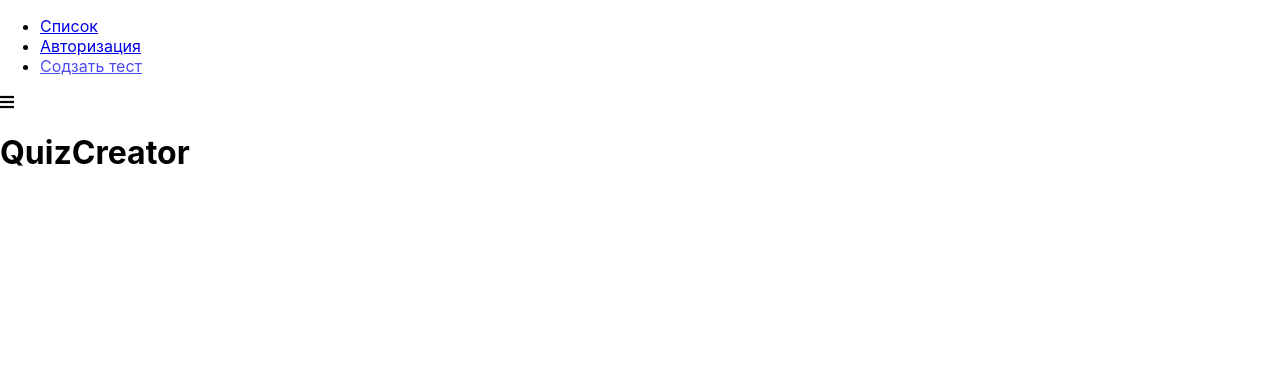
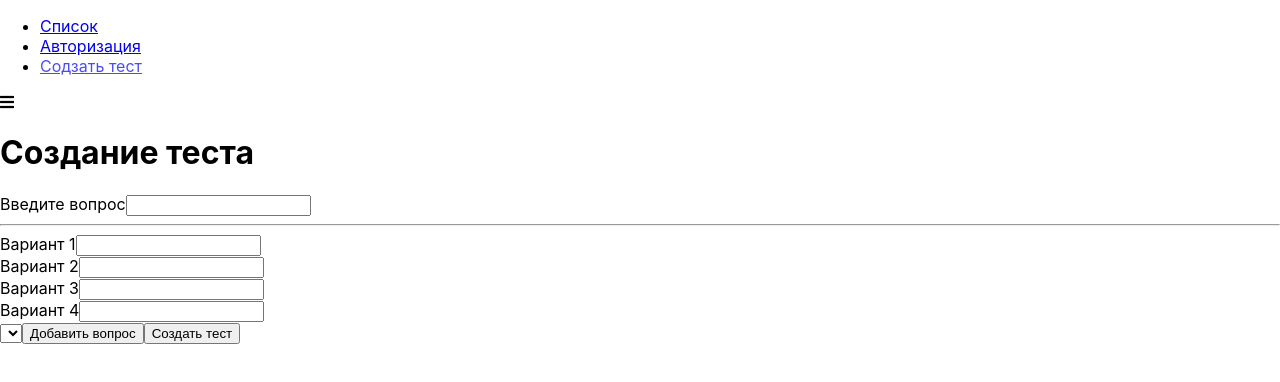
Before and after one commit to kravtsovRoman/react_v.2, a React app: page /quiz-creator in a window 1280 px wide. Shown: the top 382 px of the page. Built offline with nearby package versions, Linux system fonts and the light colour scheme.

Commit message:
create new quiz

```diff
--- /dev/null
+++ b/src/containers/QuizCreator/QuizCreator.css
@@ -0,0 +1,25 @@
+.QuizCreator {
+    display: flex;
+    justify-content: center;
+    padding-top: 50px;
+    flex-grow: 1;
+    width: 100%;
+    background: linear-gradient(270deg, #a53df0 0%, #f08ebc 100%);
+}
+
+.QuizCreator > div {
+    width: 100%;
+    max-width: 850px;
+    padding: 0 20px;
+}
+
+.QuizCreator h1 {
+    text-align: center;
+}
+
+.QuizCreator form {
+    background: #eee;
+    border-radius: 5px;
+    padding: 15px;
+    box-shadow: 2px 2px 2px rgba(0, 0, 0, .5);
+}
--- a/src/containers/QuizCreator/QuizCreator.js
+++ b/src/containers/QuizCreator/QuizCreator.js
@@ -1,10 +1,97 @@
-import React, {Component} from 'react';
+import React, {Component, Fragment} from 'react';
+import classes from './QuizCreator.css';
+import Button from '../../components/UI/Button/Button';
+import  {createControl} from '../../form/formFramework';
+import Input from "../../components/UI/input/Input";
+
+function createOptionControl(number) {
+    return createControl({
+        label: `Вариант ${number}`,
+        errorMessage: 'Значение не может быть пустым',
+        id: number
+    }, {required: true})
+}
+
+function createFormControls() {
+    return {
+        question: createControl({
+            label: 'Введите вопрос',
+            errorMessage: 'Вопрос не может быть пустым',
+        }, {required: true}),
+        option1: createOptionControl(1),
+        option2: createOptionControl(2),
+        option3: createOptionControl(3),
+        option4: createOptionControl(4)
+    }
+}
 
 export default class QuizCreator extends Component {
+
+    state = {
+        quiz: [],
+        formControls: createFormControls()
+    };
+
+    submitHandler = (e) => {
+        e.preventDefault();
+    };
+
+    addQuestionHandler = () => {
+
+    };
+
+    createQuizHandler = () => {
+
+    };
+
+    changeHandler = (value, controlName) => {
+
+    };
+
+    renderControls = () => {
+        return Object.keys(this.state.formControls).map((controlName, index) => {
+            const control = this.state.formControls[controlName];
+
+            return (
+                <Fragment key={index}>
+                    <Input
+                        label={control.label}
+                        value={control.value}
+                        valid={control.valid}
+                        shouldValidate={!!control.validation}
+                        touched={control.touched}
+                        errorMessage={control.errorMessage}
+                        onChange={e => this.changeHandler(e.target.value, controlName)}
+                    />
+                    { index === 0 ? <hr/> : null }
+                </Fragment>
+            )
+        })
+    };
+
     render() {
         return(
-            <div>
-                <h1>QuizCreator</h1>
+            <div className={classes.QuizCreator}>
+                <div>
+                    <h1>Создание теста</h1>
+
+                    <form onSubmit={this.submitHandler}>
+
+                        {this.renderControls()}
+
+                        <select></select>
+
+                        <Button
+                            type={'primary'}
+                            onClick={this.addQuestionHandler}
+                        >Добавить вопрос</Button>
+
+                        <Button
+                            type={'success'}
+                            onClick={this.createQuizHandler}
+                        >Создать тест</Button>
+                    </form>
+                </div>
             </div>
         )
     }
--- /dev/null
+++ b/src/form/formFramework.js
@@ -0,0 +1,9 @@
+export function  createControl(config, validation) {
+    return {
+        ...config,
+        validation,
+        valid: !validation,
+        touched: false,
+        value: ''
+    }
+}
```
